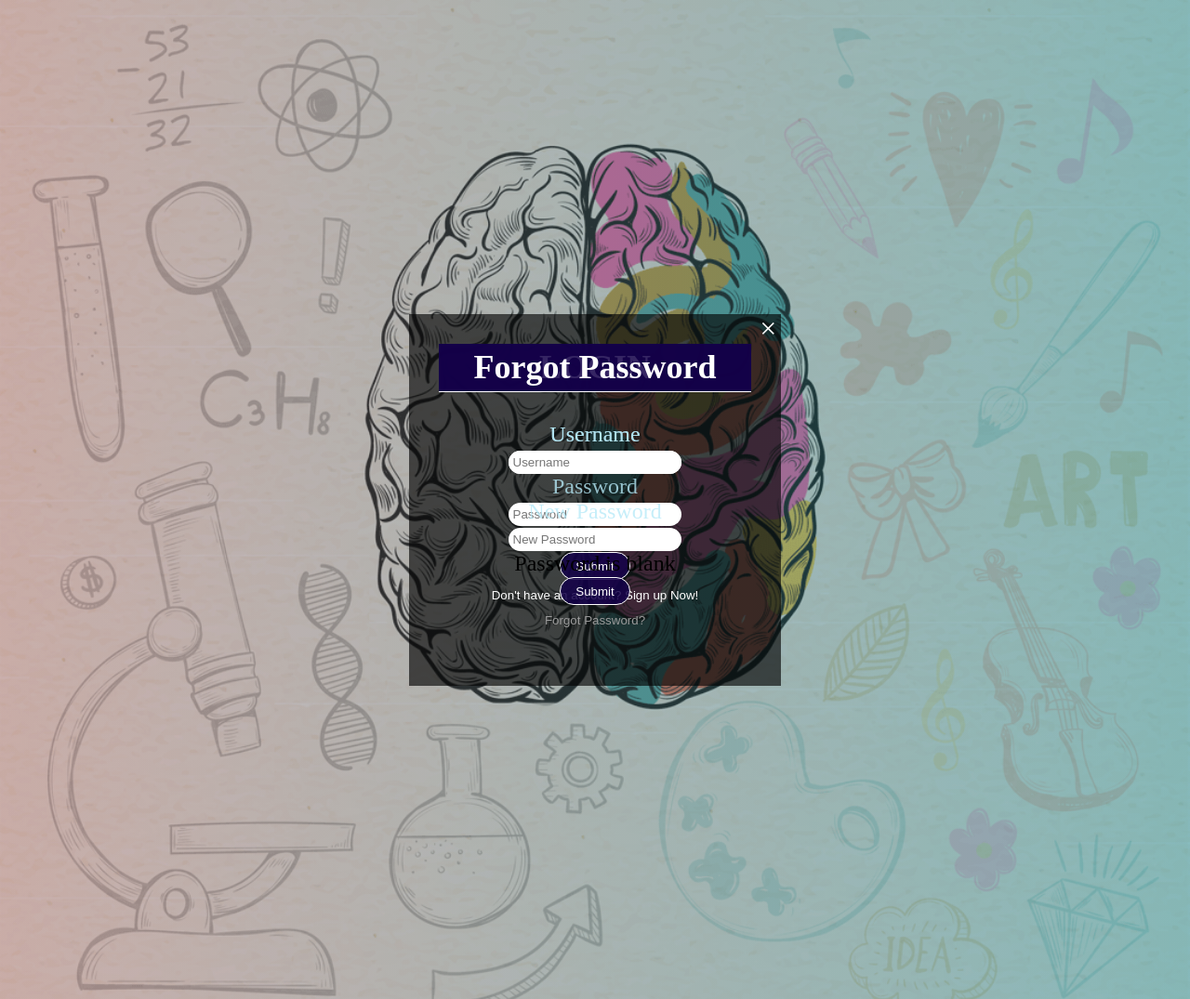
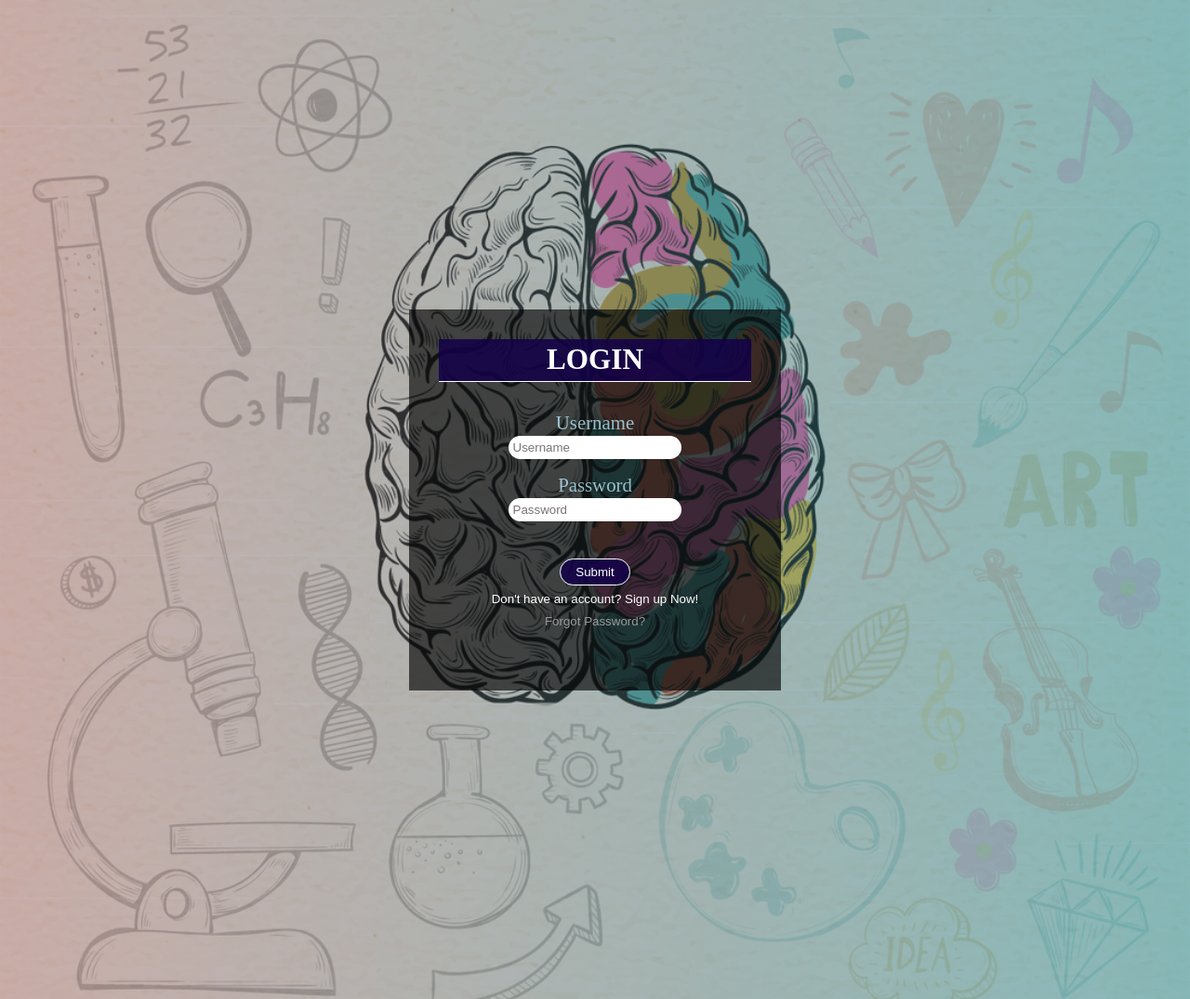
Before and after one commit to Sahil-k1509/AskMeNow, a PHP site: page / in a window 1280 px wide. Shown: the whole page at 93% size. Run offline with PHP 8.4, Linux system fonts and the light colour scheme.

Commit message:
Added css for forgot password, strength and others

```diff
--- a/templates/CSS/components/_login.scss
+++ b/templates/CSS/components/_login.scss
@@ -10,9 +10,9 @@
 .container{
     position: relative;
     width: 400px;
-    height: 400px;
+    height: 410px;
     max-width: 400px;
-    max-height: 400px;
+    max-height: 410px;
     z-index: 99;
     background-color: rgba(0, 0, 0, 0.63);
 }
@@ -22,8 +22,42 @@
     width: 100%;
     height: 100%;
     text-align: center;
-    font-size: 1.5rem;
+    font-size: 1.3rem;
     transition: all 0.5s ease;
+
+    .error-msg-form{
+        color: rgb(255, 17, 77);
+        font-size: 1rem;
+        margin: 0.4rem 1rem 0.6rem 1rem;
+    }
+
+    .progress-bar-pwd{
+        margin: 0.6rem;
+        position: relative;
+
+        .progress-bar_text{
+            color: white;
+            font-size: 0.7rem;
+
+        }
+
+        .progress-bar_wrap{
+            height: 0.3rem;
+            width: 10rem;
+            position: absolute;
+            left: 50%;
+            transform: translateX(-50%);
+            background-color: rgba(151, 151, 151, 0.808);
+            border-radius: 1rem;
+
+
+            .progress-bar_item{
+                height: 100%;
+                border-radius: 1rem;
+                transition: all 0.7s ease;
+            }
+        }
+    }
 
     h2{
         border-bottom: 0.1rem solid white;
@@ -55,6 +89,13 @@
         background-color: rgba(19, 0, 73, 0.856);
         color: white;
         border-radius: 2rem;
+        transition: all 0.5s ease;
+    }
+
+    .submit-btn:hover{
+        background-color: rgba(226, 225, 225, 0.959);
+        color: rgba(19, 0, 73, 0.856);
+        border: 0.1rem solid rgba(19, 0, 73, 0.856);
     }
 
     .redirect-btn{
@@ -73,6 +114,18 @@
     transform: translateX(0);
 }
 
+#forgotpwd-form{
+    transform: translateY(100%);
+}
+
+.container.forgot-form-active #forgotpwd-form{
+    transform: translateY(0);
+}
+
+.container.forgot-form-active #login-form{
+    transform: translateY(-100%);
+}
+
 .container.signup-form-active #login-form{
     transform: translateX(-100%);
 }
--- a/templates/CSS/components/_quiz.scss
+++ b/templates/CSS/components/_quiz.scss
@@ -60,7 +60,8 @@
     font-size: 1.6rem;
     letter-spacing: 0.2rem;
     margin: 2rem;
-    text-shadow: 0 0 1rem rgb(7, 108, 175);
+    color: rgb(218, 218, 218);
+    text-shadow: 0 0 1rem rgb(112, 129, 139);
     animation: crazy 3s ease infinite;
 
     @media (max-width: 600px){
@@ -99,7 +100,7 @@
     border-radius: 0.5rem;
     padding: 1rem;
     max-width: 700px;
-    background: linear-gradient(135deg, rgb(220, 245, 255), rgb(151, 208, 255));
+    background: linear-gradient(135deg, rgb(220, 245, 255), rgb(98, 144, 161));
     height: 400px;
 
     @media (max-width: 600px){
@@ -128,7 +129,7 @@
             }
             .options{
                 padding: 0.2rem;
-                margin: 1rem 1rem 4rem 1rem;
+                margin: 1rem 1rem 3rem 1rem;
                 font-size: 1rem;
 
                 .choice{
@@ -176,7 +177,7 @@
 
         .submit-btn{
             padding: 0.5rem 1.4rem;
-            margin: 1rem 3rem;
+            margin: 0rem 3rem;
             border: none;
             background-color: rgba(19, 0, 73, 0.856);
             color: white;
--- a/templates/CSS/main.css
+++ b/templates/CSS/main.css
@@ -25,6 +25,40 @@
   }
   100% {
     background-position: 400px;
+  }
+}
+
+@-webkit-keyframes backgrad {
+  0% {
+    background: -webkit-gradient(linear, left bottom, left top, from(#9ab6c4), to(#2a4653));
+    background: linear-gradient(0deg, #9ab6c4, #2a4653);
+  }
+  33% {
+    background: linear-gradient(120deg, #2a4653, #9ab6c4);
+  }
+  66% {
+    background: linear-gradient(240deg, #2a4653, #9ab6c4);
+  }
+  100% {
+    background: -webkit-gradient(linear, left bottom, left top, from(#9ab6c4), to(#2a4653));
+    background: linear-gradient(360deg, #9ab6c4, #2a4653);
+  }
+}
+
+@keyframes backgrad {
+  0% {
+    background: -webkit-gradient(linear, left bottom, left top, from(#9ab6c4), to(#2a4653));
+    background: linear-gradient(0deg, #9ab6c4, #2a4653);
+  }
+  33% {
+    background: linear-gradient(120deg, #2a4653, #9ab6c4);
+  }
+  66% {
+    background: linear-gradient(240deg, #2a4653, #9ab6c4);
+  }
+  100% {
+    background: -webkit-gradient(linear, left bottom, left top, from(#9ab6c4), to(#2a4653));
+    background: linear-gradient(360deg, #9ab6c4, #2a4653);
   }
 }
 
@@ -251,9 +285,9 @@
 .container {
   position: relative;
   width: 400px;
-  height: 400px;
+  height: 410px;
   max-width: 400px;
-  max-height: 400px;
+  max-height: 410px;
   z-index: 99;
   background-color: rgba(0, 0, 0, 0.63);
 }
@@ -263,9 +297,43 @@
   width: 100%;
   height: 100%;
   text-align: center;
-  font-size: 1.5rem;
+  font-size: 1.3rem;
   -webkit-transition: all 0.5s ease;
   transition: all 0.5s ease;
+}
+
+.form-container .error-msg-form {
+  color: #ff114d;
+  font-size: 1rem;
+  margin: 0.4rem 1rem 0.6rem 1rem;
+}
+
+.form-container .progress-bar-pwd {
+  margin: 0.6rem;
+  position: relative;
+}
+
+.form-container .progress-bar-pwd .progress-bar_text {
+  color: white;
+  font-size: 0.7rem;
+}
+
+.form-container .progress-bar-pwd .progress-bar_wrap {
+  height: 0.3rem;
+  width: 10rem;
+  position: absolute;
+  left: 50%;
+  -webkit-transform: translateX(-50%);
+          transform: translateX(-50%);
+  background-color: rgba(151, 151, 151, 0.808);
+  border-radius: 1rem;
+}
+
+.form-container .progress-bar-pwd .progress-bar_wrap .progress-bar_item {
+  height: 100%;
+  border-radius: 1rem;
+  -webkit-transition: all 0.7s ease;
+  transition: all 0.7s ease;
 }
 
 .form-container h2 {
@@ -299,6 +367,14 @@
   background-color: rgba(19, 0, 73, 0.856);
   color: white;
   border-radius: 2rem;
+  -webkit-transition: all 0.5s ease;
+  transition: all 0.5s ease;
+}
+
+.form-container .submit-btn:hover {
+  background-color: rgba(226, 225, 225, 0.959);
+  color: rgba(19, 0, 73, 0.856);
+  border: 0.1rem solid rgba(19, 0, 73, 0.856);
 }
 
 .form-container .redirect-btn {
@@ -316,6 +392,21 @@
 #login-form {
   -webkit-transform: translateX(0);
           transform: translateX(0);
+}
+
+#forgotpwd-form {
+  -webkit-transform: translateY(100%);
+          transform: translateY(100%);
+}
+
+.container.forgot-form-active #forgotpwd-form {
+  -webkit-transform: translateY(0);
+          transform: translateY(0);
+}
+
+.container.forgot-form-active #login-form {
+  -webkit-transform: translateY(-100%);
+          transform: translateY(-100%);
 }
 
 .container.signup-form-active #login-form {
@@ -405,7 +496,8 @@
   font-size: 1.6rem;
   letter-spacing: 0.2rem;
   margin: 2rem;
-  text-shadow: 0 0 1rem #076caf;
+  color: #dadada;
+  text-shadow: 0 0 1rem #70818b;
   -webkit-animation: crazy 3s ease infinite;
           animation: crazy 3s ease infinite;
 }
@@ -449,7 +541,7 @@
   border-radius: 0.5rem;
   padding: 1rem;
   max-width: 700px;
-  background: linear-gradient(135deg, #dcf5ff, #97d0ff);
+  background: linear-gradient(135deg, #dcf5ff, #6290a1);
   height: 400px;
 }
 
@@ -478,7 +570,7 @@
 
 .gamebox .questions-window .question .options {
   padding: 0.2rem;
-  margin: 1rem 1rem 4rem 1rem;
+  margin: 1rem 1rem 3rem 1rem;
   font-size: 1rem;
 }
 
@@ -532,7 +624,7 @@
 
 .gamebox .questions-window .submit-btn {
   padding: 0.5rem 1.4rem;
-  margin: 1rem 3rem;
+  margin: 0rem 3rem;
   border: none;
   background-color: rgba(19, 0, 73, 0.856);
   color: white;
--- a/templates/CSS/mixins/_mixins.scss
+++ b/templates/CSS/mixins/_mixins.scss
@@ -25,6 +25,21 @@
     }
     100%{
         background-position: 400px;
+    }
+}
+
+@keyframes backgrad{
+    0%{
+        background: linear-gradient(0deg, #9ab6c4, #2a4653);
+    }
+    33%{
+        background: linear-gradient(120deg, #2a4653, #9ab6c4);
+    }
+    66%{
+        background: linear-gradient(240deg, #2a4653, #9ab6c4);
+    }
+    100%{
+        background: linear-gradient(360deg, #9ab6c4, #2a4653);
     }
 }
 
```
Also changed, not shown: 1 other file.
